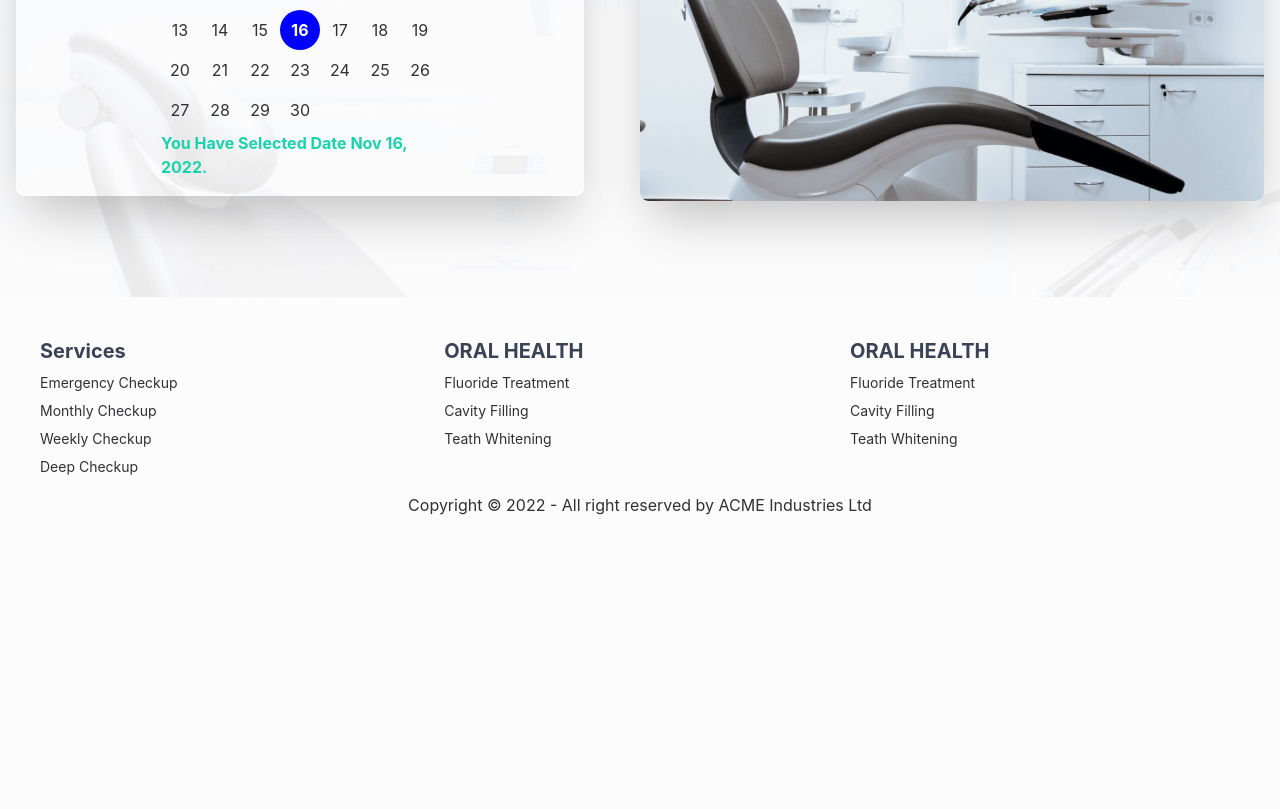
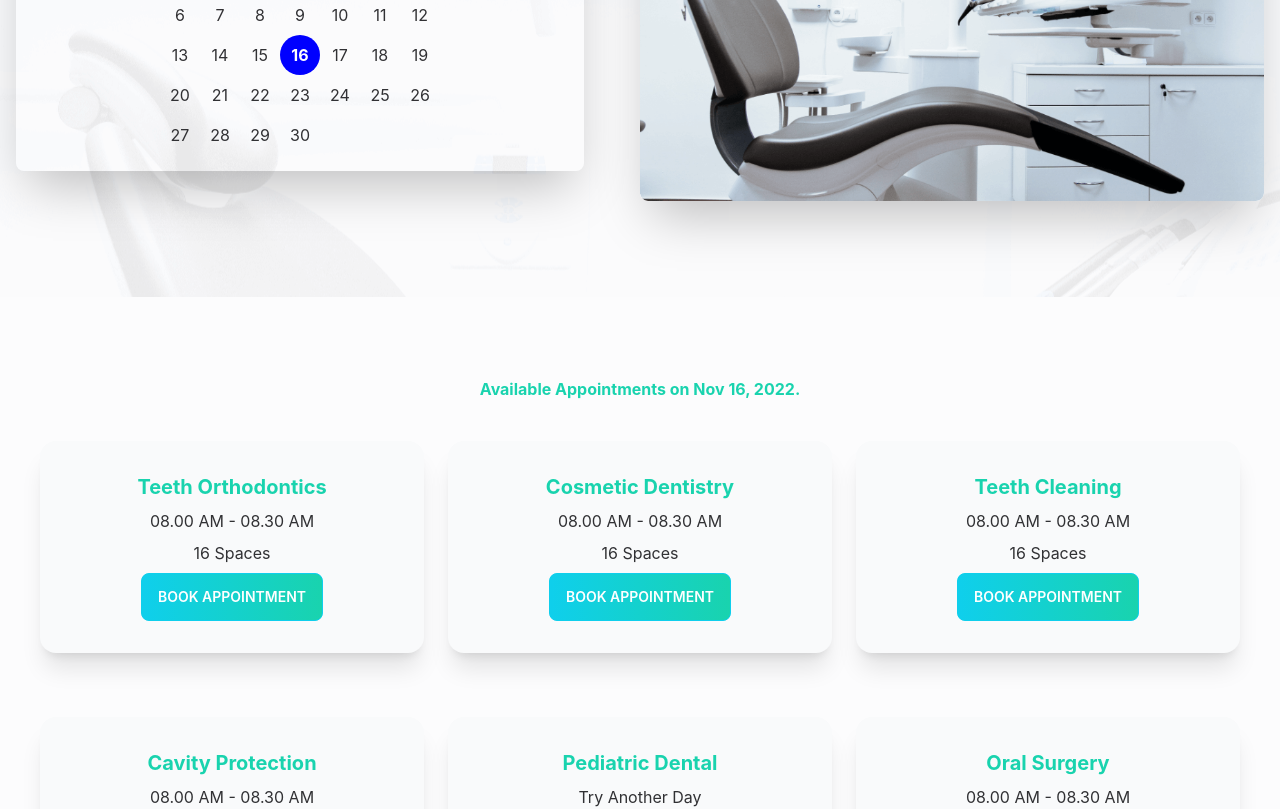
Before and after one commit to azizmohammad/doctors-protal-client, a React (Create React App) app: page /appointment in a window 1280 px wide. Shown: the part 340-1149 px from the top of the page. Before the commit the page ends 913 px from the top, so only its background shows below. Built offline with nearby package versions, Linux system fonts and the light colour scheme.

Commit message:
add modal and booking part

```diff
--- /dev/null
+++ b/public/services.json
@@ -0,0 +1,117 @@
+[
+    {
+        "_id": 1,
+        "name": "Teeth Orthodontics",
+        "slots": [
+            "08.00 AM - 08.30 AM",
+            "08.30 AM - 09.00 AM",
+            "09.00 AM - 9.30 AM",
+            "09.30 AM - 10.00 AM",
+            "10.00 AM - 10.30 AM",
+            "10.30 AM - 11.00 AM",
+            "11.00 AM - 11.30 AM",
+            "11.30 AM - 12.00 AM",
+            "1.00 PM - 1.30 PM",
+            "1.30 PM - 2.00 PM",
+            "2.00 PM - 2.30 PM",
+            "2.30 PM - 3.00 PM",
+            "3.00 PM - 3.30 PM",
+            "3.30 PM - 4.00 PM",
+            "4.00 PM - 4.30 PM",
+            "4.30 PM - 5.00 PM"
+        ]
+    },
+    {
+        "_id": 2,
+        "name": "Cosmetic Dentistry",
+        "slots": [
+            "08.00 AM - 08.30 AM",
+            "08.30 AM - 09.00 AM",
+            "09.00 AM - 9.30 AM",
+            "09.30 AM - 10.00 AM",
+            "10.00 AM - 10.30 AM",
+            "10.30 AM - 11.00 AM",
+            "11.00 AM - 11.30 AM",
+            "11.30 AM - 12.00 AM",
+            "1.00 PM - 1.30 PM",
+            "1.30 PM - 2.00 PM",
+            "2.00 PM - 2.30 PM",
+            "2.30 PM - 3.00 PM",
+            "3.00 PM - 3.30 PM",
+            "3.30 PM - 4.00 PM",
+            "4.00 PM - 4.30 PM",
+            "4.30 PM - 5.00 PM"
+        ]
+    },
+    {
+        "_id": 3,
+        "name": "Teeth Cleaning",
+        "slots": [
+            "08.00 AM - 08.30 AM",
+            "08.30 AM - 09.00 AM",
+            "09.00 AM - 9.30 AM",
+            "09.30 AM - 10.00 AM",
+            "10.00 AM - 10.30 AM",
+            "10.30 AM - 11.00 AM",
+            "11.00 AM - 11.30 AM",
+            "11.30 AM - 12.00 AM",
+            "1.00 PM - 1.30 PM",
+            "1.30 PM - 2.00 PM",
+            "2.00 PM - 2.30 PM",
+            "2.30 PM - 3.00 PM",
+            "3.00 PM - 3.30 PM",
+            "3.30 PM - 4.00 PM",
+            "4.00 PM - 4.30 PM",
+            "4.30 PM - 5.00 PM"
+        ]
+    },
+    {
+        "_id": 4,
+        "name": "Cavity Protection",
+        "slots": [
+            "08.00 AM - 08.30 AM",
+            "08.30 AM - 09.00 AM",
+            "09.00 AM - 9.30 AM",
+            "09.30 AM - 10.00 AM",
+            "10.00 AM - 10.30 AM",
+            "10.30 AM - 11.00 AM",
+            "11.00 AM - 11.30 AM",
+            "11.30 AM - 12.00 AM",
+            "1.00 PM - 1.30 PM",
+            "1.30 PM - 2.00 PM",
+            "2.00 PM - 2.30 PM",
+            "2.30 PM - 3.00 PM",
+            "3.00 PM - 3.30 PM",
+            "3.30 PM - 4.00 PM",
+            "4.00 PM - 4.30 PM",
+            "4.30 PM - 5.00 PM"
+        ]
+    },
+    {
+        "_id": 5,
+        "name": "Pediatric Dental",
+        "slots": []
+    },
+    {
+        "_id": 6,
+        "name": "Oral Surgery",
+        "slots": [
+            "08.00 AM - 08.30 AM",
+            "08.30 AM - 09.00 AM",
+            "09.00 AM - 9.30 AM",
+            "09.30 AM - 10.00 AM",
+            "10.00 AM - 10.30 AM",
+            "10.30 AM - 11.00 AM",
+            "11.00 AM - 11.30 AM",
+            "11.30 AM - 12.00 AM",
+            "1.00 PM - 1.30 PM",
+            "1.30 PM - 2.00 PM",
+            "2.00 PM - 2.30 PM",
+            "2.30 PM - 3.00 PM",
+            "3.00 PM - 3.30 PM",
+            "3.30 PM - 4.00 PM",
+            "4.00 PM - 4.30 PM",
+            "4.30 PM - 5.00 PM"
+        ]
+    }
+]
--- a/src/Pages/Appointments/AppointmentBanner/AppointmentBanner.jsx
+++ b/src/Pages/Appointments/AppointmentBanner/AppointmentBanner.jsx
@@ -1,18 +1,11 @@
-import React, { useState } from 'react';
+import React from 'react';
 import chire from '../../../assets/images/chair.png';
 import bgimg from '../../../assets/images/bg.png';
 import { DayPicker } from 'react-day-picker';
 
-import { format } from 'date-fns';
+const AppointmentBanner = ({ selectedDate, setSelectedDate }) => {
 
 
-const AppointmentBanner = () => {
-    const [selectedDate, setSelectedDate] = useState(new Date());
-
-    let footer = <p>Please pick a day.</p>;
-    if (selectedDate) {
-        footer = <p className='text-secondary font-bold'>You Have Selected Date {format(selectedDate, 'PP')}.</p>;
-    }
     return (
         <header className='py-20' style={{
             background: `url(${bgimg})`,
@@ -27,7 +20,7 @@ const AppointmentBanner = () => {
                             mode="single"
                             selected={selectedDate}
                             onSelect={setSelectedDate}
-                            footer={footer}
+                        // footer={footer}
                         ></DayPicker>
                     </div>
                 </div>
--- a/src/Pages/Appointments/Appointments/Appointment.jsx
+++ b/src/Pages/Appointments/Appointments/Appointment.jsx
@@ -1,10 +1,19 @@
-import React from 'react';
+import React, { useState } from 'react';
 import AppointmentBanner from '../AppointmentBanner/AppointmentBanner';
+import AvailableAppointments from '../AvailableAppointments/AvailableAppointments';
 
 const Appointment = () => {
+    const [selectedDate, setSelectedDate] = useState(new Date());
     return (
         <div>
-            <AppointmentBanner></AppointmentBanner>
+            <AppointmentBanner
+                selectedDate={selectedDate}
+                setSelectedDate={setSelectedDate}
+            ></AppointmentBanner>
+
+            <AvailableAppointments
+                selectedDate={selectedDate}
+            ></AvailableAppointments>
         </div>
     );
 };
--- a/src/Pages/Appointments/AvailableAppointments/AvailableAppointments.jsx
+++ b/src/Pages/Appointments/AvailableAppointments/AvailableAppointments.jsx
@@ -1,10 +1,39 @@
-import React from 'react';
+import React, { useEffect, useState } from 'react';
+import SingleAppoinment from './SingleAppoinment';
+import BookingModal from '../BookingModal/BookingModal';
+import { format } from 'date-fns';
 
-const AvailableAppointments = () => {
+const AvailableAppointments = ({ selectedDate }) => {
+    const [appointment, setAppointment] = useState([]);
+    const [treatment, setTreatment] = useState(null);
+
+    useEffect(() => {
+        fetch('services.json')
+            .then(res => res.json())
+            .then(data => setAppointment(data))
+    }, [])
+
     return (
-        <div>
+        <section className='mt-20'>
 
-        </div>
+            <h2 className='font-bold text-secondary text-center'>Available Appointments on {format(selectedDate, 'PP')}.</h2>
+
+            <div className='grid grid-cols-1 md:grid-cols-2 lg:grid-cols-3 gap-6 lg:px-10'>
+                {
+                    appointment.map(option => <SingleAppoinment
+                        key={option._id}
+                        option={option}
+                        setTreatment={setTreatment}
+                    ></SingleAppoinment>)
+                }
+            </div>
+            {treatment &&
+                <BookingModal
+                    treatment={treatment}
+                    selectedDate={selectedDate}
+                ></BookingModal>
+            }
+        </section>
     );
 };
 
--- /dev/null
+++ b/src/Pages/Appointments/AvailableAppointments/SingleAppoinment.jsx
@@ -0,0 +1,23 @@
+import React from 'react';
+
+const SingleAppoinment = ({ option, setTreatment }) => {
+    const { name, slots } = option;
+    return (
+        <div>
+            <div className="card bg-gray-50 shadow-xl text-center mt-10">
+                <div className="card-body ">
+                    <h2 className="text-center text-secondary text-xl font-bold">{name}</h2>
+                    <p>{slots.length > 0 ? slots[0] : 'Try Another Day'}</p>
+                    <p>{slots.length} {slots.length > 1 ? 'Spaces' : 'Space'} </p>
+                    <div className="card-actions justify-center">
+                        <label
+                            onClick={() => setTreatment(option)}
+                            htmlFor="booking-modal" className="btn btn-primary bg-gradient-to-r from-primary to-secondary text-white">Book Appointment</label>
+                    </div>
+                </div>
+            </div>
+        </div>
+    );
+};
+
+export default SingleAppoinment;
--- /dev/null
+++ b/src/Pages/Appointments/BookingModal/BookingModal.jsx
@@ -0,0 +1,32 @@
+import React from 'react';
+import { format } from 'date-fns';
+
+const BookingModal = ({ treatment, selectedDate }) => {
+    const { name, slots } = treatment;
+    return (
+        <>
+            <input type="checkbox" id="booking-modal" className="modal-toggle" />
+            <div className="modal">
+                <div className="modal-box relative">
+                    <label htmlFor="booking-modal" className="btn btn-sm btn-circle absolute right-2 top-2">✕</label>
+                    <h3 className="text-lg font-bold mb-5">{name}</h3>
+                    <form className='grid grid-cols-1 gap-4'>
+                        <input type="text" disabled value={format(selectedDate, 'PP')} className="input input-bordered input-neutral w-full" />
+                        <select className="select input-bordered select-neutral w-full ">
+                            {
+                                slots.map(slot => <option value={slot}>{slot}</option>)
+                            }
+                        </select>
+                        <input name='name' type="text" placeholder="Full Name" className="input input-bordered input-meutral w-full" required />
+                        <input name='number' type="Number" placeholder="Phone Number" className="input input-bordered input-meutral w-full" required />
+                        <input name='email' type="email" placeholder="Email" className="input input-bordered input-meutral w-full" required />
+                        <br />
+                        <input className='w-full btn btn-neutral text-center text-white' type="submit" value="SUBMIT" />
+                    </form>
+                </div>
+            </div>
+        </>
+    );
+};
+
+export default BookingModal;
```
